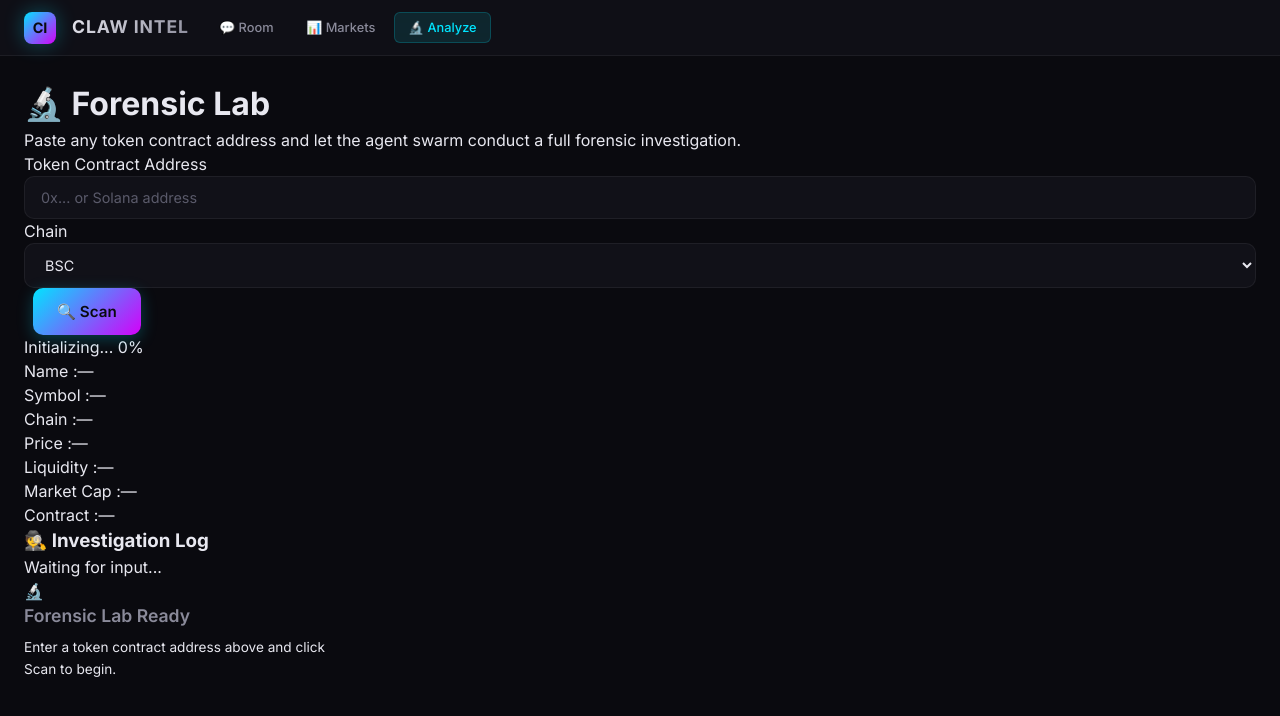
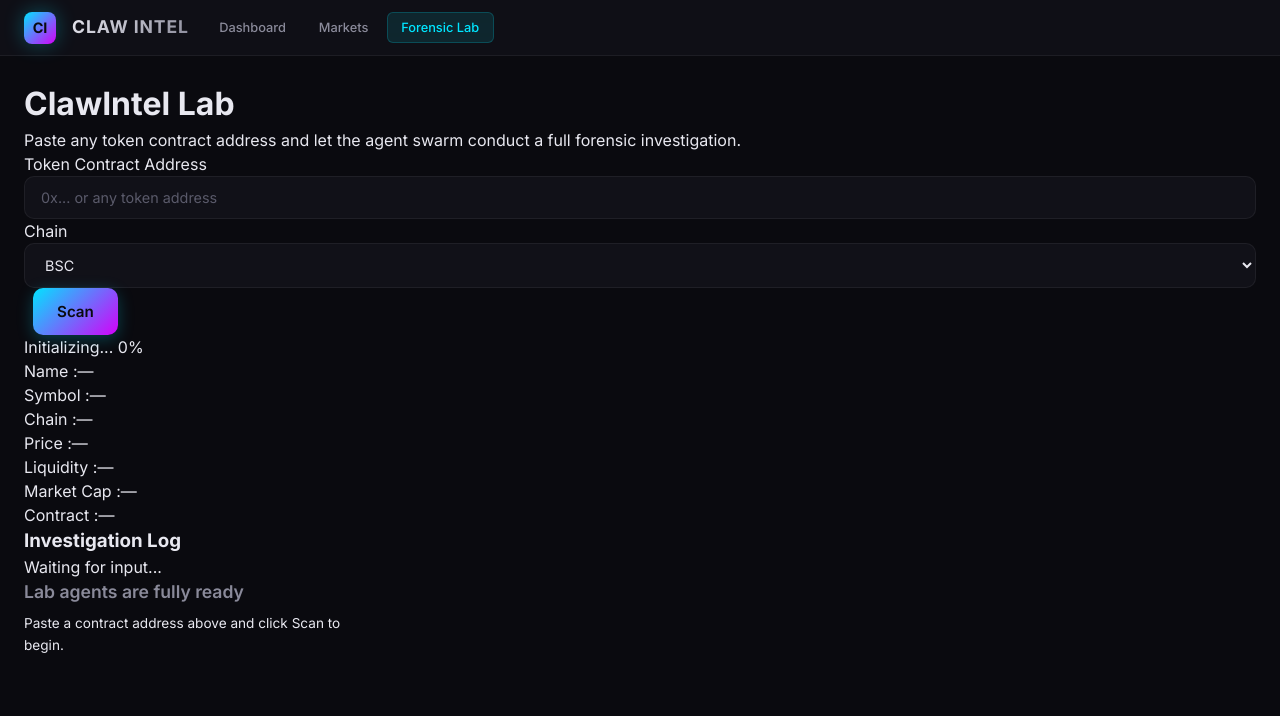
Before and after one commit to sediq247/Claw-Intel, a website: page frontend/analysis.html in a window 1280 px wide. Drawn offline with Linux system fonts and the light colour scheme.

```diff
--- a/frontend/analysis.html
+++ b/frontend/analysis.html
@@ -3,7 +3,7 @@
 <head>
   <meta charset="UTF-8">
   <meta name="viewport" content="width=device-width, initial-scale=1.0">
-  <title>ClawIntel — Forensic Lab</title>
+  <title>ClawIntel — Lab</title>
   <link href="https://fonts.googleapis.com/css2?family=JetBrains+Mono:wght@300;400;500;600;700&family=Inter:wght@300;400;500;600;700;800&display=swap" rel="stylesheet">
   <link rel="stylesheet" href="style.css">
 </head>
@@ -13,16 +13,16 @@
       <div class="logo-mark">CI</div>
       <div class="logo-text">CLAW INTEL</div>
       <nav class="page-nav">
-        <a href="../index.html" class="nav-link">💬 Room</a>
-        <a href="markets.html" class="nav-link">📊 Markets</a>
-        <a href="analysis.html" class="nav-link active">🔬 Analyze</a>
+        <a href="../index.html" class="nav-link">Dashboard</a>
+        <a href="markets.html" class="nav-link">Markets</a>
+        <a href="analysis.html" class="nav-link active">Forensic Lab</a>
       </nav>
     </div>
   </header>
 
   <div class="page-container">
     <div class="analysis-hero">
-      <h1>🔬 Forensic Lab</h1>
+      <h1>ClawIntel Lab</h1>
       <p>Paste any token contract address and let the agent swarm conduct a full forensic investigation.</p>
     </div>
 
@@ -30,7 +30,7 @@
       <div class="scan-form-row">
         <div>
           <label>Token Contract Address</label>
-          <input type="text" class="form-input" id="token-address" placeholder="0x... or Solana address">
+          <input type="text" class="form-input" id="token-address" placeholder="0x... or any token address">
         </div>
         <div>
           <label>Chain</label>
@@ -44,7 +44,7 @@
         <div>
           <label>&nbsp;</label>
           <button class="btn btn-primary btn-lg scan-btn" id="scan-btn" onclick="analysis.startInvestigation()">
-            <span id="scan-btn-text">🔍 Scan</span>
+            <span id="scan-btn-text">Scan</span>
           </button>
         </div>
       </div>
@@ -72,14 +72,13 @@
 
     <div class="investigation-log">
       <div class="investigation-log-header">
-        <h3>🕵️ Investigation Log</h3>
+        <h3>Investigation Log</h3>
         <div class="investigation-status" id="investigation-status"><span>Waiting for input...</span></div>
       </div>
       <div class="investigation-messages" id="investigation-messages">
         <div class="investigation-empty" id="investigation-empty">
-          <div class="investigation-empty-icon">🔬</div>
-          <div class="empty-state-title">Forensic Lab Ready</div>
-          <div class="empty-state-desc">Enter a token contract address above and click Scan to begin.</div>
+          <div class="empty-state-title">Lab agents are fully ready</div>
+          <div class="empty-state-desc">Paste a contract address above and click Scan to begin.</div>
         </div>
       </div>
     </div>
--- a/frontend/analysis.js
+++ b/frontend/analysis.js
@@ -35,7 +35,7 @@
       Echo: '#ffd600', Orion: '#ff1744', system: '#8a8a9a'
     };
     this.agentEmojis = {
-      Nova: '👁', Atlas: '🧪', Vega: '⚖️', Echo: '🧠', Orion: '🎯', system: '🔧'
+      Nova: 'N', Atlas: 'V', Vega: 'V', Echo: 'E', Orion: 'O', system: '⚖️'
     };
 
     this.init();
--- a/runtime/stream.js
+++ b/runtime/stream.js
@@ -51,7 +51,7 @@
       ws.send(JSON.stringify({
         type: 'SYSTEM',
         payload: {
-          message: 'Connected to ClawIntel Stream. Agents are standing by.',
+          message: 'Connected to the agents.',
           timestamp: Date.now(),
         },
       }));
```
Also changed, not shown: frontend/app.js (+5 -5 lines), frontend/markets.html (+1 -1 lines), index.html (+8 -10 lines), 1 other file.
